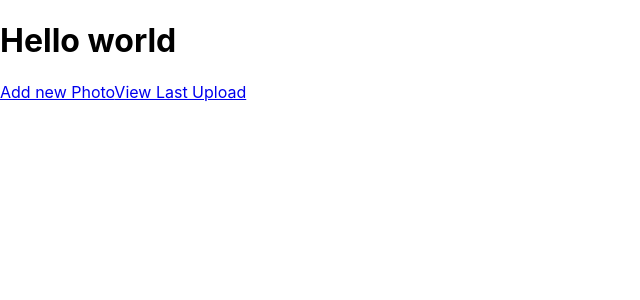
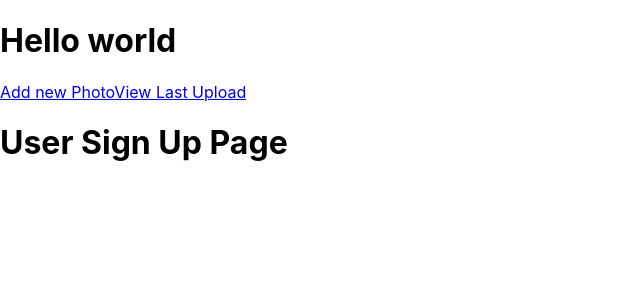
Before and after one commit to meggs1/photo-frontend, a React (Create React App) app: page /signup in a window 1280 px wide. Shown: the top 300 px of the page, without its empty margins (0-640 px from the left). Built offline with nearby package versions, Linux system fonts and the light colour scheme; no server answers.

Commit message:
add user sign up page and route

```diff
--- a/src/components/users/SignUp.js
+++ b/src/components/users/SignUp.js
@@ -0,0 +1,15 @@
+import { Component } from "react";
+
+class SignUp extends Component {
+
+    render() {
+        return(
+            <div>
+                <h1> User Sign Up Page</h1>
+            </div>
+        )
+    }
+}
+
+
+export default SignUp
--- a/src/containers/App.js
+++ b/src/containers/App.js
@@ -7,6 +7,7 @@ import { fetchPosts } from '../actions/posts.js'
 import Form from '../components/posts/Form'
 import Post from '../components/posts/Post'
 import Login from '../components/users/Login'
+import SignUp from '../components/users/SignUp'
 
 
 class App extends Component {
@@ -48,6 +49,7 @@ class App extends Component {
               <Route path="form" element={<Form />} />
               <Route path="lastpost" element={<Post post={lastPost}/>} />
               <Route path="login" element={<Login />} />
+              <Route path="signup" element={<SignUp />} />
             </Routes>
           </BrowserRouter>
         </div>
```
